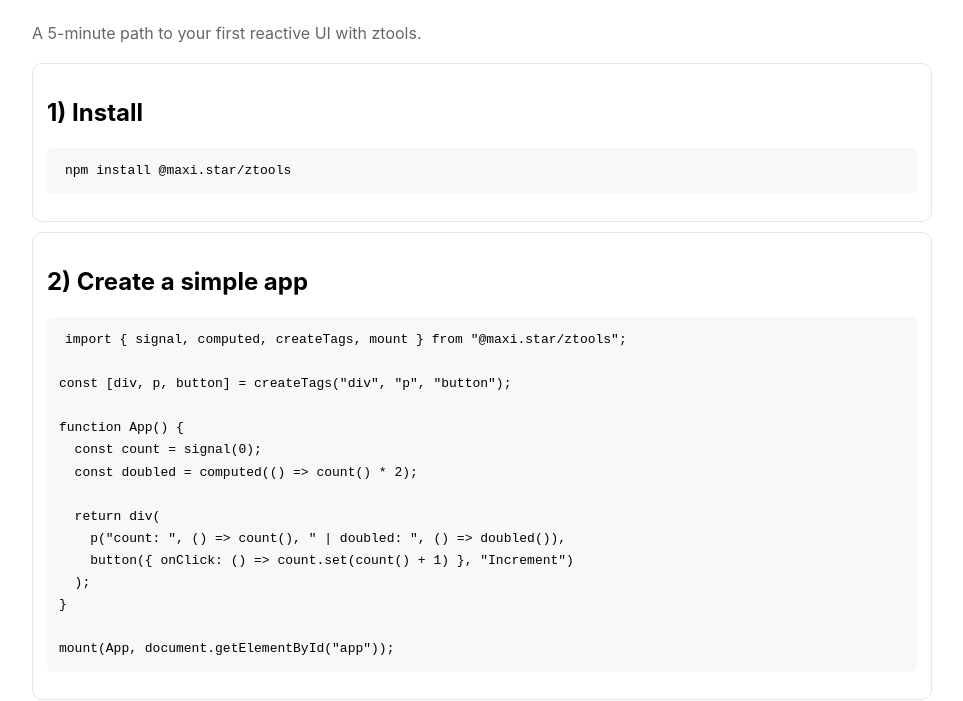
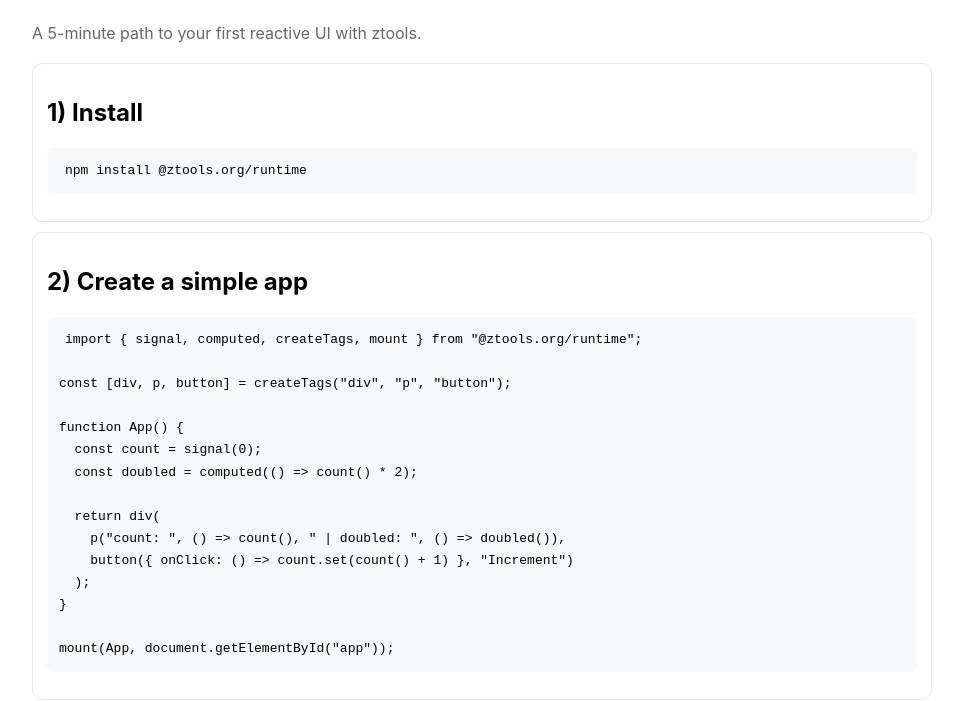
Before and after one commit to maxistar/ztools, a website: page docs/getting-started.html in a window 1280 px wide. Shown: the part 130-831 px from the top of the page, without its empty margins (158-1121 px from the left). Drawn offline with Linux system fonts and the light colour scheme.

Commit message:
rename package

```diff
--- a/docs/getting-started.html
+++ b/docs/getting-started.html
@@ -46,12 +46,12 @@
 
   <div class="card">
     <h2>1) Install</h2>
-    <pre><code>npm install @maxi.star/ztools</code></pre>
+    <pre><code>npm install @ztools.org/runtime</code></pre>
   </div>
 
   <div class="card">
     <h2>2) Create a simple app</h2>
-    <pre><code>import { signal, computed, createTags, mount } from "@maxi.star/ztools";
+    <pre><code>import { signal, computed, createTags, mount } from "@ztools.org/runtime";
 
 const [div, p, button] = createTags("div", "p", "button");
 
```
